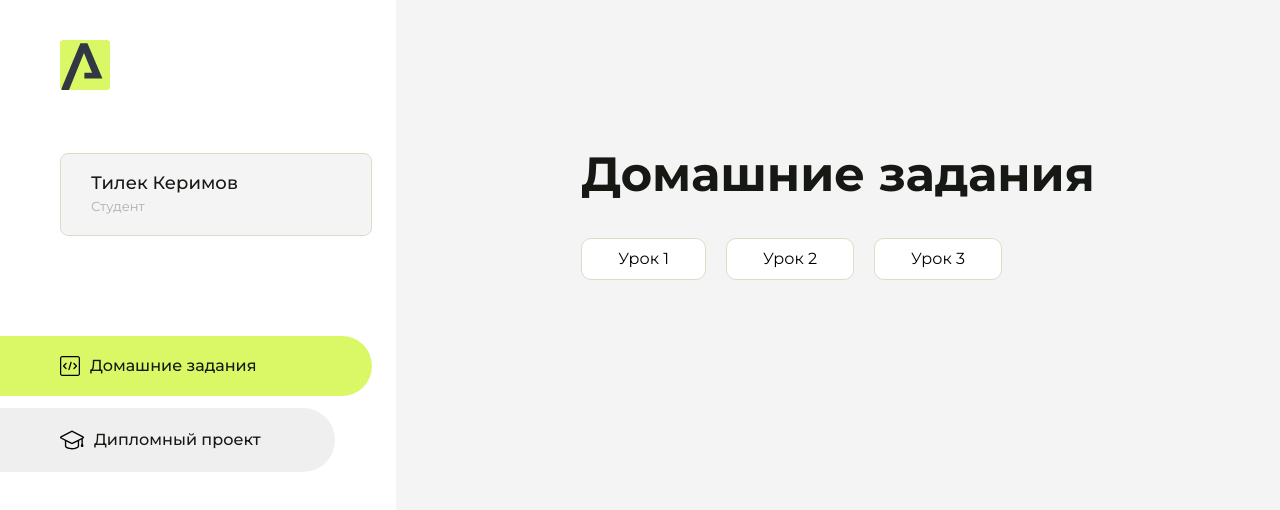
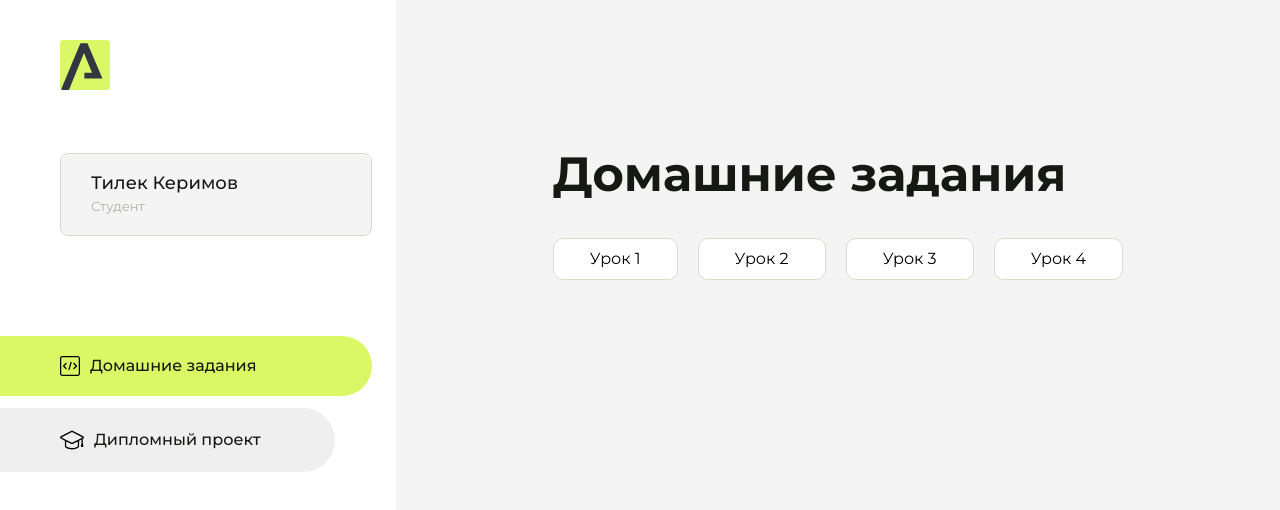
Before and after one commit to normani7/homework, a plain HTML site: page index.html in a window 1280 px wide. Drawn offline with Linux system fonts and the light colour scheme.

Commit message:
Update index.html

```diff
--- a/index.html
+++ b/index.html
@@ -103,6 +103,9 @@
                     <li class="content__list-item">
                         <a href="html-13/index.html">Урок 3</a>
                     </li>
+                    <li class="content__list-item">
+                        <a href="lesson-21-layout/index.html">Урок 4</a>
+                    </li>
                 </ul>
             </div>
             <div class="content__block hidden" id="diplomBlock">
```
